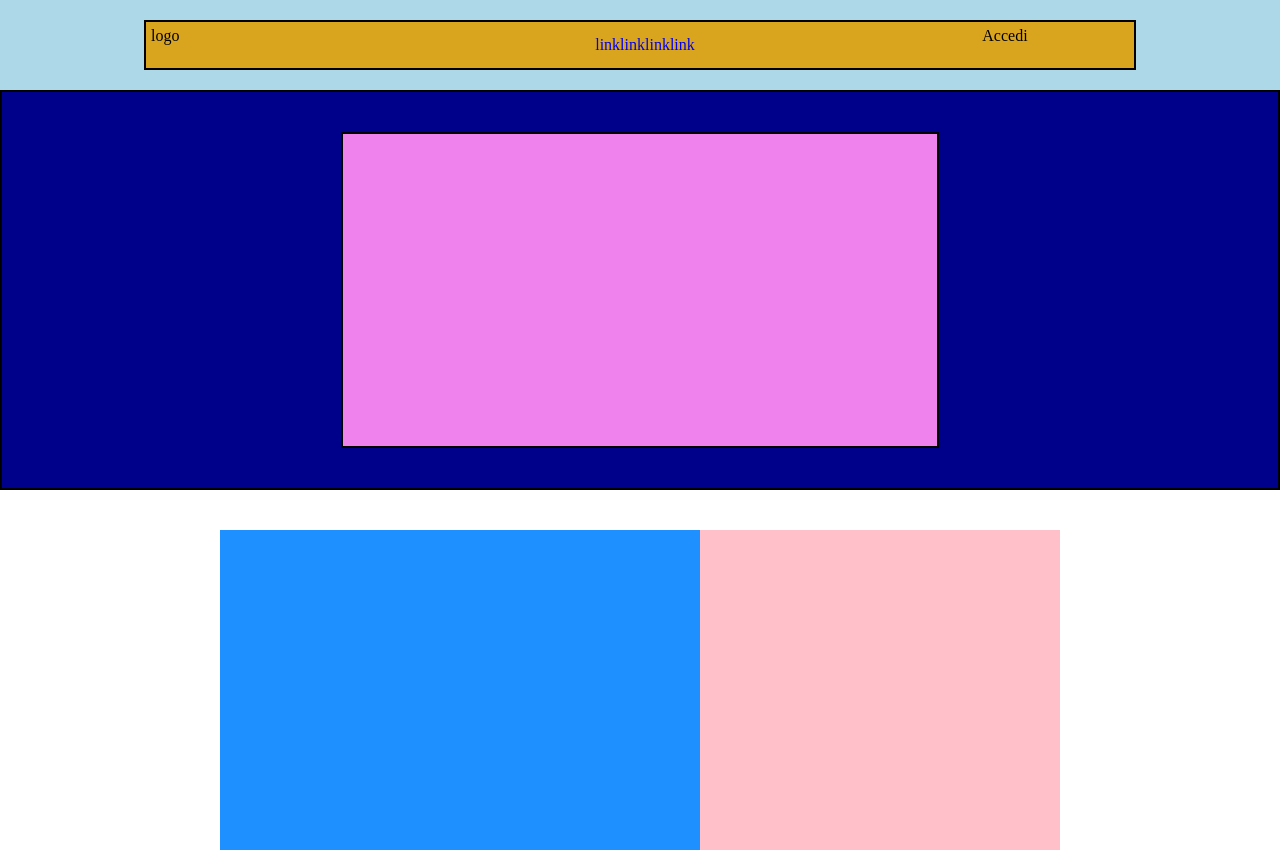
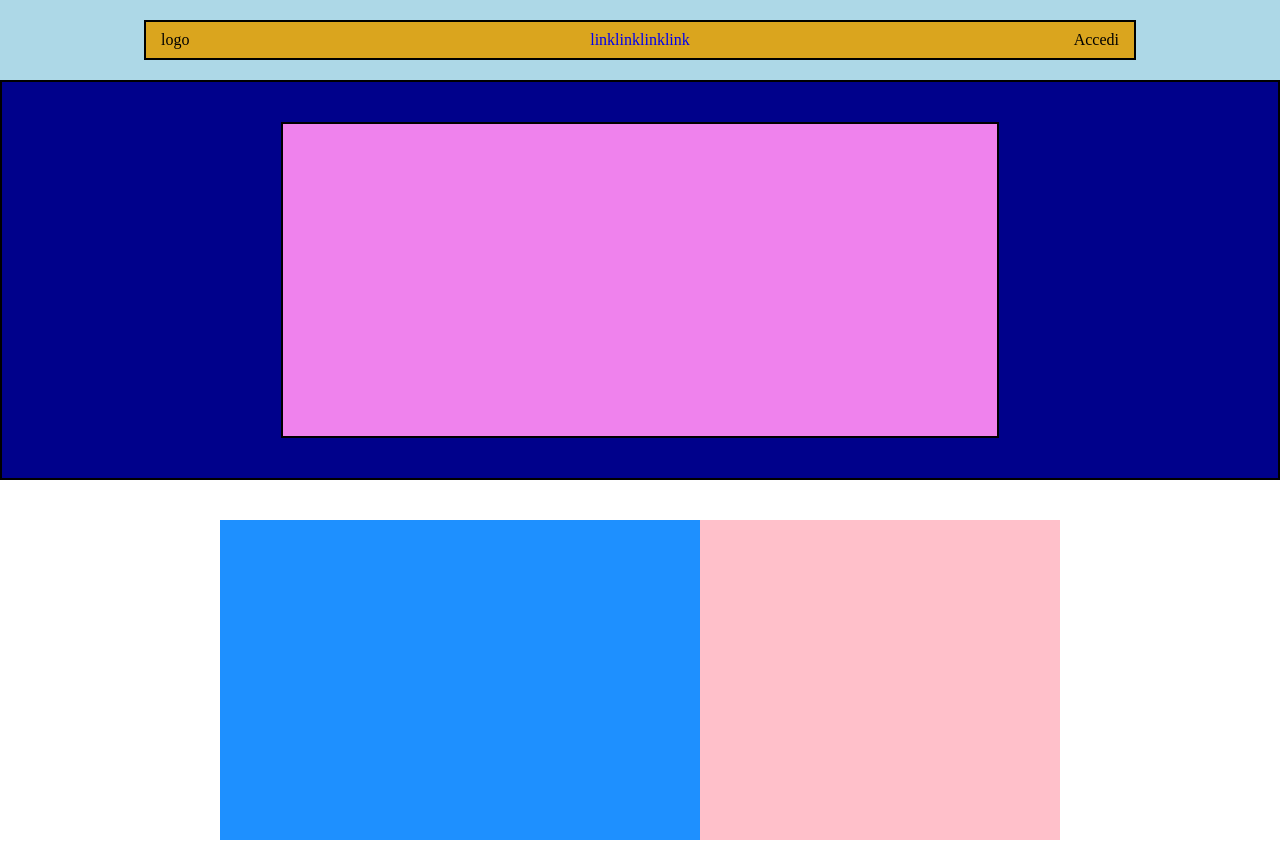
Before and after one commit to YleniaMighela/htmlcss-struttura-discord, a plain HTML site: page index.html in a window 1280 px wide. Shown: the top 853 px of the page. Drawn offline with Linux system fonts and the light colour scheme.

Commit message:
modificated header and section hero

```diff
--- a/css/style.css
+++ b/css/style.css
@@ -6,10 +6,8 @@
 
 /* intestazione */
 header{
-    display:flex;
-    justify-content:space-around;
-    align-items:center;
     padding:20px;
+    height: 80px;
     /* DEBUG */
     background-color: #add8e7;
 
@@ -17,40 +15,37 @@ header{
 .container-header{
     display:flex;
     justify-content:space-between;
+    align-items: center;
+    width:80%;
+    margin:auto;
     padding:5px;
     /* DEBUG */
     background-color: #daa51e;
-    height:50px;
-    width:80%;
-    border: 2px solid black;
+    height:100%;
+    border:2px solid black;
 
 }
 
 /* logo */
 
 .logo{
-    flex-basis:15%;
-    /* border: 1px solid black; */
-
+    width:20%;
+    padding:10px;
 }
 
 /* contenuto di navigazione */
-.nav{
+.link{
     display: flex;
     justify-content:center;
     align-items: center;
-    /* border: 1px solid black; */
+    width:60%;
+
 }
 .unorderlist{
     display: flex;
     justify-content:center;
     align-items:center;
-    list-style: none;
-}
-.link{
-    flex-basis:30%;
-    margin-left:10px;
-
+    list-style-type: none;
 }
 
 /* sottolineatura link */
@@ -60,11 +55,11 @@ a{
 
 /* contenuto di accesso */
 .button{
-    flex-basis:15%;
-    /* border: 1px solid black; */
+    width:20%;
+    padding: 10px;
+    text-align:right;
+
 }
-
-
 
 /* blocco principale */
 
@@ -72,10 +67,21 @@ a{
 #container{
     display: flex;
     justify-content: center;
+    align-items: center;
     background-color: #00018b;
     padding:40px;
     height:400px;
-    /* min-width: 300px; */
+    width: 100%;
+    border:2px solid black;
+}
+
+/* contenuto prima sezione con sfondo blu*/
+.hero{
+    width:60%;
+    padding:150px;
+    /* DEBUG */
+    height:100%;
+    background-color: #ef82ed;
     border:2px solid black;
 }
 
@@ -86,13 +92,7 @@ a{
     height:400px;
 
 }
-/* contenuto prima sezione con sfondo blu*/
-.hero{
-    flex-basis:50%;
-    /* DEBUG */
-    background-color: #ef82ed;
-    border:2px solid black;
-}
+
 /* colori sfondi sezioni 2/3/4 */
 .white{
     background-color: #ffffff;
@@ -124,6 +124,7 @@ a{
     background-color: #d3d3d3;
     padding:40px;
     height:700px;
+    width: auto;
 }
 
 #square-green{
@@ -144,6 +145,7 @@ a{
     background-color: #23272a;
     padding:40px;
     height:500px;
+    width: auto;
 }
 
 #salmon{
--- a/index.html
+++ b/index.html
@@ -10,15 +10,15 @@
 <body>
     <!-- intestazione -->
     <header>
-        <div class="container-header">
+        <nav class="container-header">
 
             <!-- logo -->
             <div class="logo">logo</div>
 
             <!-- contenuto di navigazione -->
-            <nav class="nav ">
+            <div class="link">
                 <ul class="unorderlist">
-                    <li class="link">
+                    <li>
                         <a href="#">link</a>
                     </li>
 
@@ -34,20 +34,12 @@
                         <a href="#">link</a>
                     </li>
                 </ul>
-            </nav>
+            </div>
 
             <!-- contenuto di accesso -->
             <div class=" button" > Accedi</div>
-        </div>
 
-
-
-
-
-
-
-
-
+        </nav>
     </header>
 
     <!-- blocco principale -->
```
